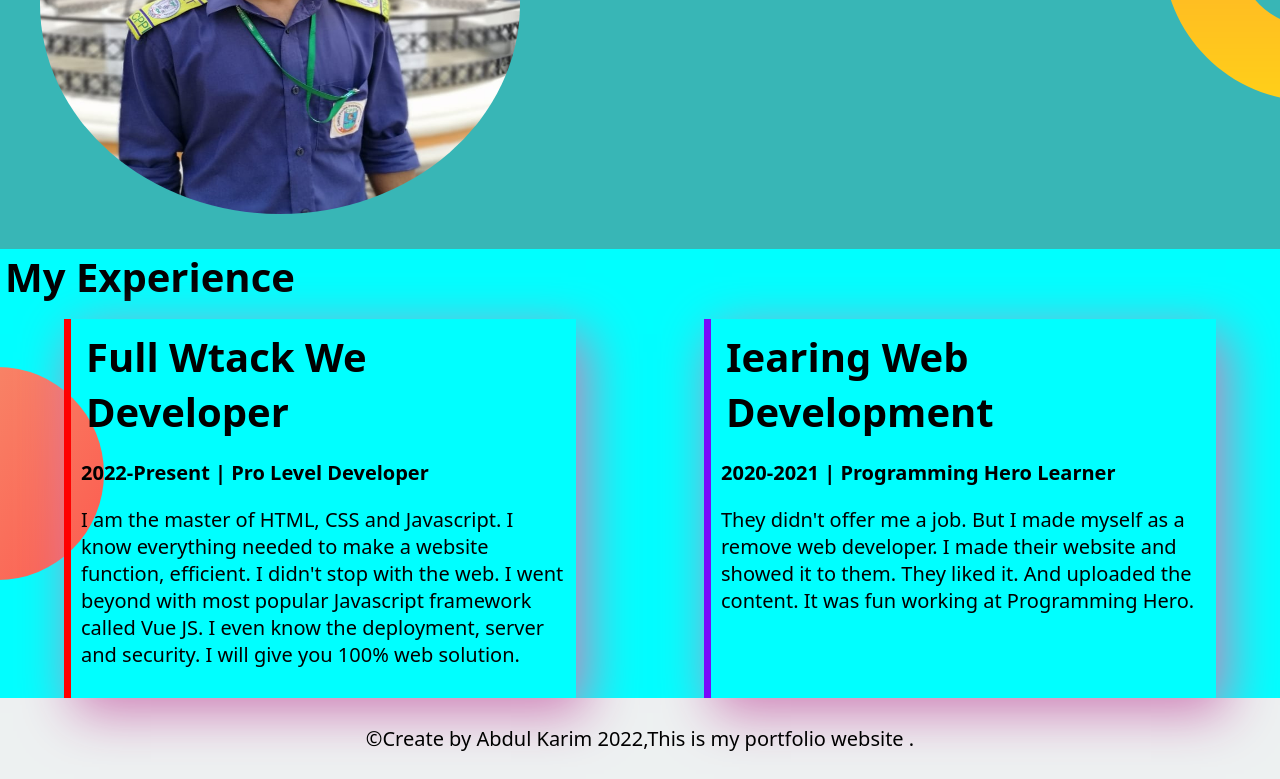
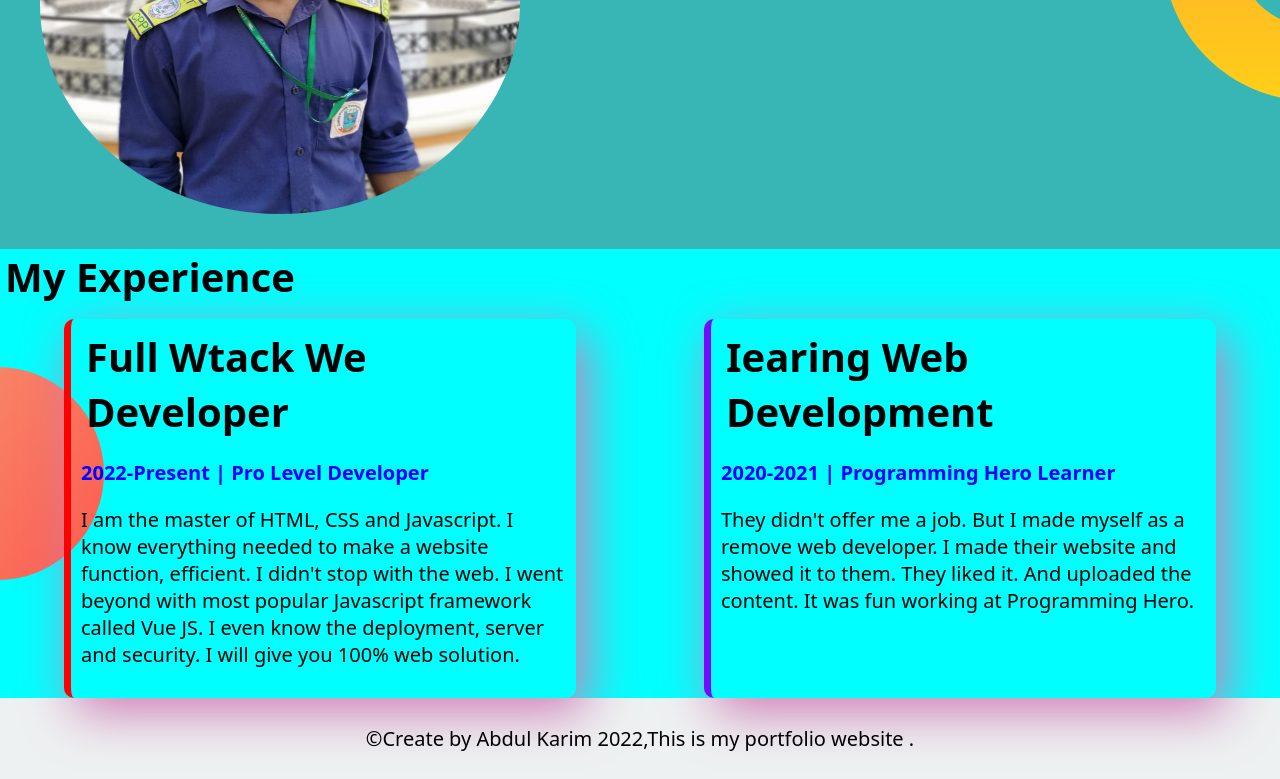
Before and after one commit to Abdulkarim6/first-webpage-repository, a plain HTML site: page index.html in a window 1280 px wide. Shown: the part 891-1670 px from the top of the page. Drawn offline with Linux system fonts and the light colour scheme.

Commit message:
style add

```diff
--- a/index.html
+++ b/index.html
@@ -37,12 +37,12 @@
         <div class="contain-flex">
             <div class="half2-width box-shadow">
                 <h1>Full Wtack We Developer</h1>
-                <h3>2022-Present | Pro Level Developer</h3>
+                <h3><span>2022-Present | Pro Level Developer</span></h3>
                 <p>I am the master of HTML, CSS and Javascript. I know everything needed to make a website function, efficient. I didn't stop with the web. I went beyond with most popular Javascript framework called Vue JS. I even know the deployment, server and security. I will give you 100% web solution.</p>
               </div>
               <div class="half2-width  box-shadow" id="learn-web">
                 <h1>Iearing Web Development</h1>
-                <h3>2020-2021 | Programming Hero Learner</h3>
+                <h3><span>2020-2021 | Programming Hero Learner</span></h3>
                 <p>They didn't offer me a job. But I made myself as a remove web developer. I made their website and showed it to them. They liked it. And uploaded the content. It was fun working at Programming Hero.</p>
               </div>
         </div>
--- a/style.css
+++ b/style.css
@@ -70,6 +70,7 @@ span{
 .box-shadow{
     box-shadow: 10px 15px 50px rgb(207, 127, 183);
     border-left: 7px solid red;
+    border-radius: 10px;
 }
 #learn-web{
     border-left: 7px solid rgb(121, 9, 250);
```
